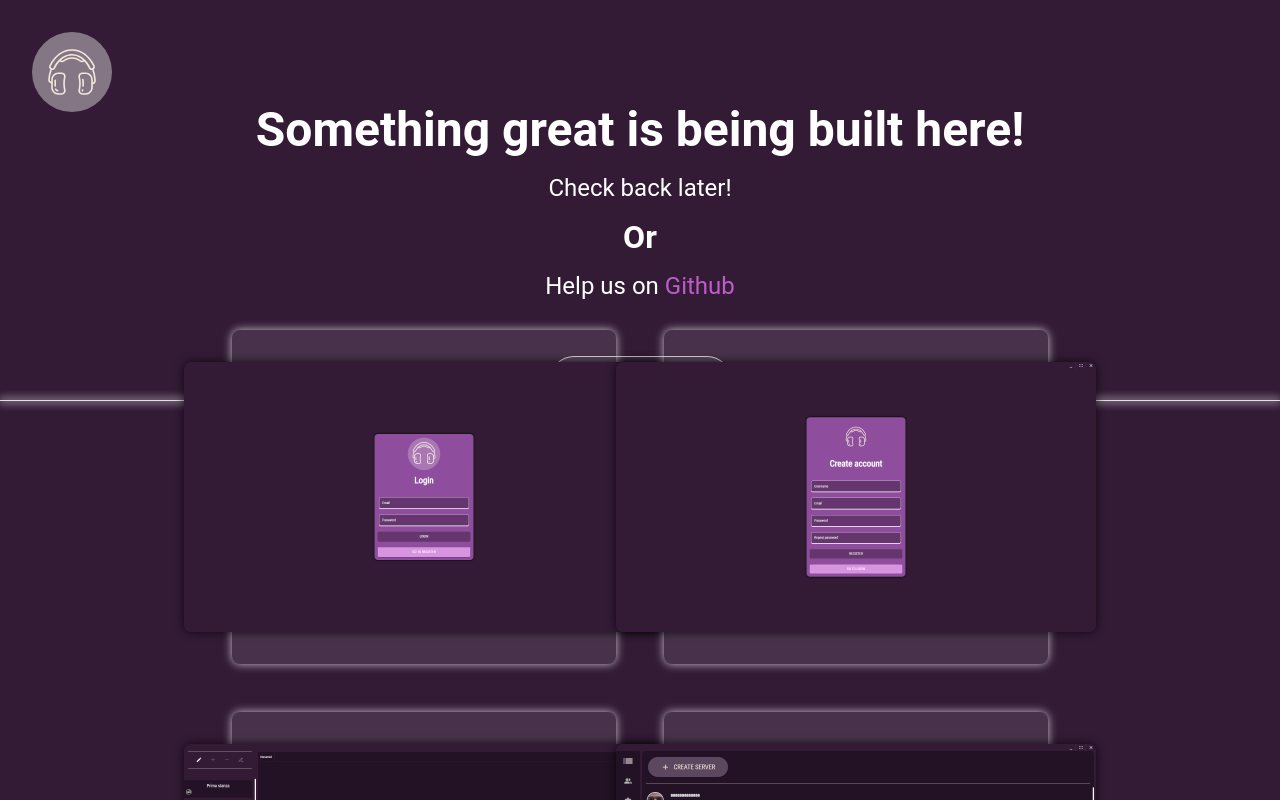
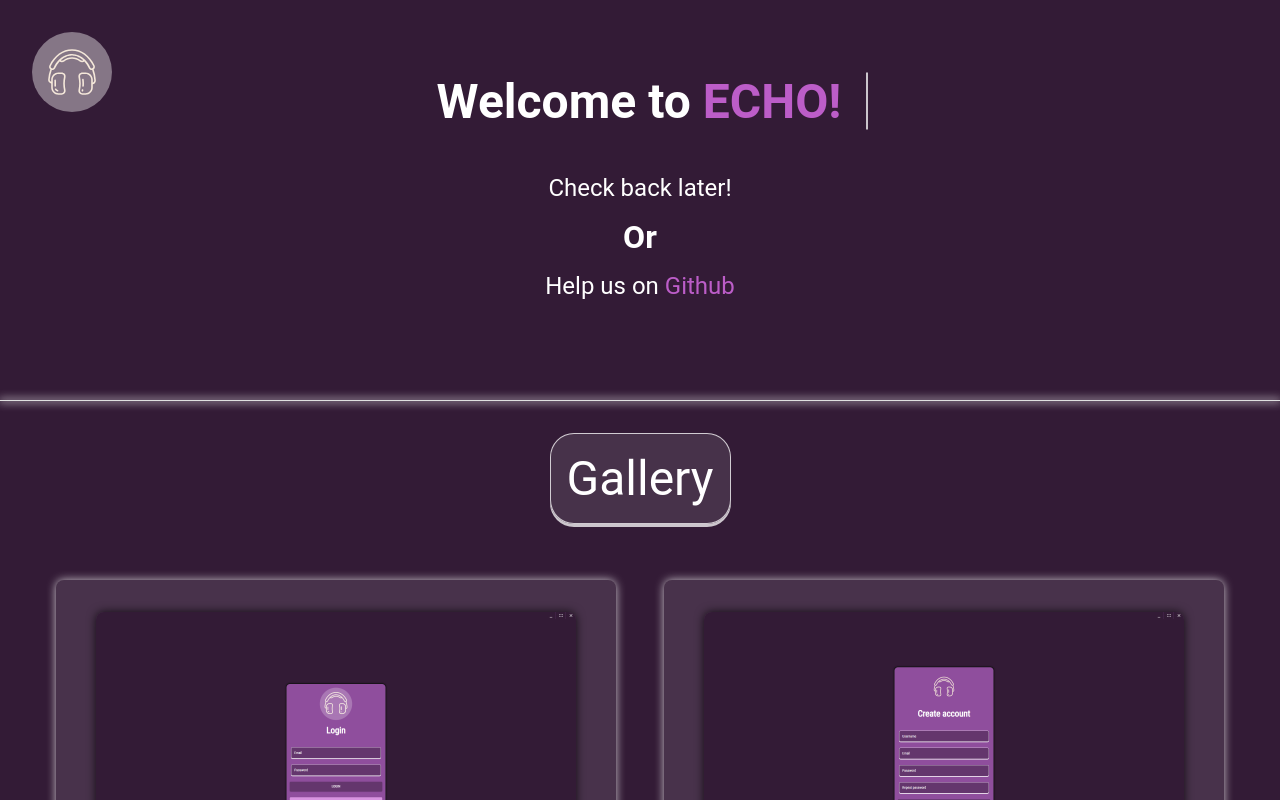
Before and after one commit to echo-project-org/echo-website, a React (Create React App) app: page / in a window 1280 px wide. Shown: the top 800 px of the page. Built offline with nearby package versions, Linux system fonts and the light colour scheme.

Commit message:
Update package.json and Home.jsx styles

```diff
--- a/package.json
+++ b/package.json
@@ -18,7 +18,7 @@
     "web-vitals": "^2.1.4"
   },
   "scripts": {
-    "start": "react-scripts start PORT=6985",
+    "start": "react-scripts start",
     "build": "react-scripts build",
     "test": "react-scripts test",
     "eject": "react-scripts eject"
--- a/src/components/body/Routes/Home.jsx
+++ b/src/components/body/Routes/Home.jsx
@@ -1,6 +1,6 @@
+import "./typewriter.css";
 
 import { Container, Divider, styled } from "@mui/material"
-
 import ImageGallery from "../../utils/ImageGallery";
 
 const StyledBodyContainer = styled("div")(({ theme }) => ({
@@ -9,12 +9,14 @@ const StyledBodyContainer = styled("div")(({ theme }) => ({
     width: "100%",
     height: "fit-content",
     flexDirection: "column",
+    flex: "1 0 auto",
   }
 }));
 
 const FirstArticleContainer = styled("div")(({ theme }) => ({
   [theme.breakpoints.up('xs')]: {
     display: "flex",
+    position: "relative",
     flexDirection: "column",
     justifyContent: "center",
     alignItems: "center",
@@ -23,6 +25,37 @@ const FirstArticleContainer = styled("div")(({ theme }) => ({
     margin: "auto",
     gap: "1rem",
     color: "white",
+    textAlign: "center",
+    "& h1": {
+      fontSize: "2rem",
+    },
+    "& p": {
+      fontSize: "1rem",
+    },
+    "& h2": {
+      fontSize: "1.5rem",
+    },
+    "& a": {
+      color: "#bc5dc8",
+      textDecoration: "none",
+      transition: "all 0.1s ease-in-out",
+      "&:hover": {
+        color: "#ea94f4",
+      },
+    },
+  },
+  [theme.breakpoints.up('md')]: {
+    display: "flex",
+    position: "relative",
+    flexDirection: "column",
+    justifyContent: "center",
+    alignItems: "center",
+    height: "50vh",
+    width: "100%",
+    margin: "auto",
+    gap: "1rem",
+    color: "white",
+    textAlign: "center",
     "& h1": {
       fontSize: "3rem",
     },
@@ -45,13 +78,14 @@ const FirstArticleContainer = styled("div")(({ theme }) => ({
 
 const SecondArticleContainer = styled("div")(({ theme }) => ({
   [theme.breakpoints.up('xs')]: {
+    position: "relative",
     display: "flex",
     flexDirection: "column",
     justifyContent: "center",
     alignItems: "center",
-    height: "100vh",
+    height: "fit-content",
     width: "100%",
-    margin: "0"
+    margin: "0",
   }
 }));
 
@@ -59,7 +93,7 @@ function Home({ }) {
   return (
     <StyledBodyContainer>
       <FirstArticleContainer>
-        <h1>Something great is being built here!</h1>
+        <h1 className="line-1 anim-typewriter">Welcome to <a>ECHO!</a></h1>
         <p>Check back later!</p>
         <h2>Or</h2>
         <p>Help us on <a href="https://github.com/echo-project-org" target="_blank">Github</a></p>
--- /dev/null
+++ b/src/components/body/Routes/typewriter.css
@@ -0,0 +1,37 @@
+.line-1 {
+    position: relative;
+    width: 9.5em;
+    margin: 0 auto;
+    border-right: 2px solid rgba(255, 255, 255, .75);
+    font-size: 180%;
+    text-align: center;
+    white-space: nowrap;
+    overflow: hidden;
+    transform: translateY(-50%);
+}
+
+/* Animation */
+.anim-typewriter {
+    animation: typewriter 1s steps(16) 1s 1 normal both,
+        blinkTextCursor 500ms steps(2) infinite normal;
+}
+
+@keyframes typewriter {
+    from {
+        width: 0;
+    }
+
+    to {
+        width: 9.5em;
+    }
+}
+
+@keyframes blinkTextCursor {
+    from {
+        border-right-color: rgba(255, 255, 255, .75);
+    }
+
+    to {
+        border-right-color: transparent;
+    }
+}
--- a/src/components/utils/ImageGallery.jsx
+++ b/src/components/utils/ImageGallery.jsx
@@ -24,7 +24,31 @@ const ImagesContainer = styled("div")(({ theme }) => ({
 
 const ImageContainer = styled("div")(({ theme }) => ({
   [theme.breakpoints.up('xs')]: {
-    width: "30%",
+    width: "25rem",
+    margin: "1.5rem",
+    justifyContent: "center",
+    alignItems: "center",
+    display: "flex",
+    borderRadius: "0.5rem",
+    backgroundColor: "rgba(255, 255, 255, 0.1)",
+    boxShadow: "0px 0px 10px 0px rgba(255,255,255,0.75)",
+    "& img": {
+      margin: "2rem 3rem 2rem 3rem",
+      width: "20rem",
+      objectFit: "cover",
+      borderRadius: "0.5rem",
+      boxShadow: "0px 0px 10px 0px rgba(0,0,0,0.75)",
+      zIndex: "0",
+      transition: "all 0.1s ease-in-out",
+      "&:hover": {
+        cursor: "pointer",
+        zIndex: "0",
+        transform: "scale(1.3)",
+      }
+    },
+  },
+  [theme.breakpoints.up('md')]: {
+    width: "35rem",
     margin: "1.5rem",
     justifyContent: "center",
     alignItems: "center",
--- a/src/index.css
+++ b/src/index.css
@@ -1,5 +1,6 @@
 
 * {
+    user-select: none;
     margin: 0;
     padding: 0;
     box-sizing: border-box;
```
